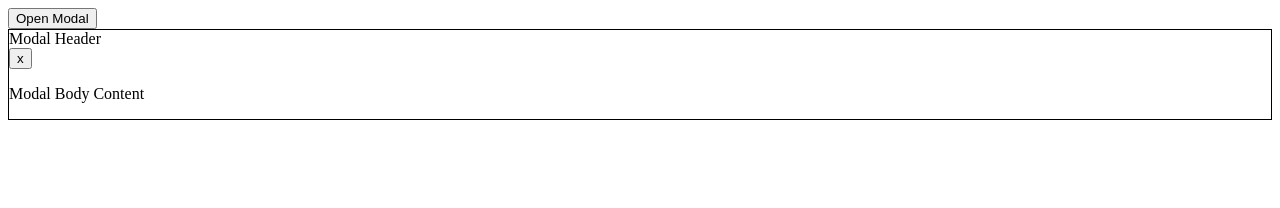
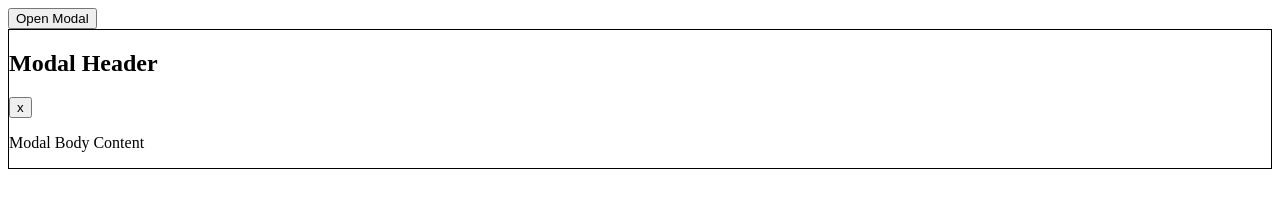
Before and after one commit to acciojob/modal-magic-Priyanshi-Mittal-20, a website: page main.html in a window 1280 px wide. Both pictures are taken after a click on the button "Open Modal". Drawn offline with Linux system fonts and the light colour scheme.

Commit message:
created a submission

```diff
--- a/main.html
+++ b/main.html
@@ -10,9 +10,9 @@
 	<!-- the entire body must be written by student -->
 	<button id="openModal">Open Modal</button>
 	<div class="modal">
-		<header class="modal-header">Modal Header</header>
+		<header class="modal-header"><h2>Modal Header</h2></header>
 		<button class="close-modal">x</button>
-		<p class="modal-body">Modal Body Content</p>
+		<main class="modal-body"><p>Modal Body Content</p></main>
 	</div>
     <script type="text/javascript" src="./script.js">
 </script>
```
